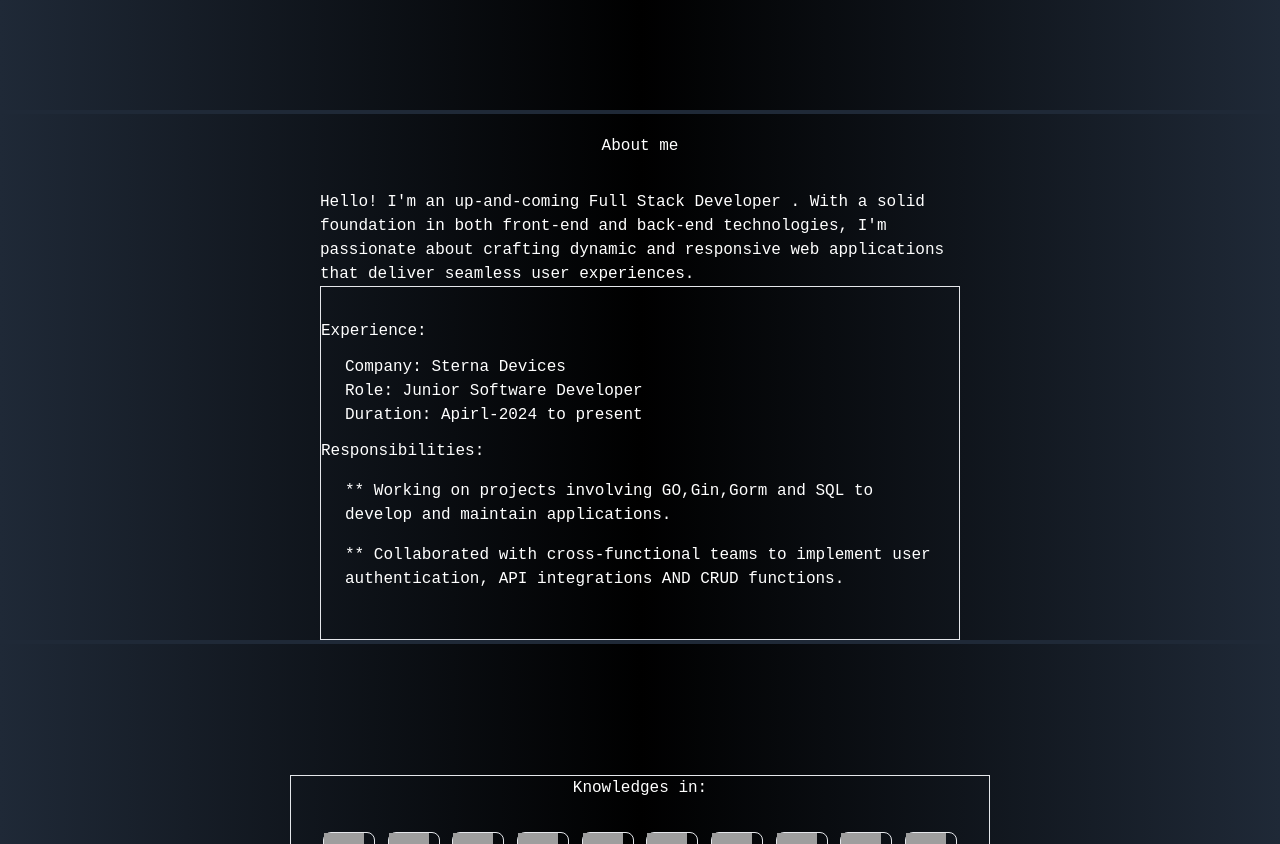
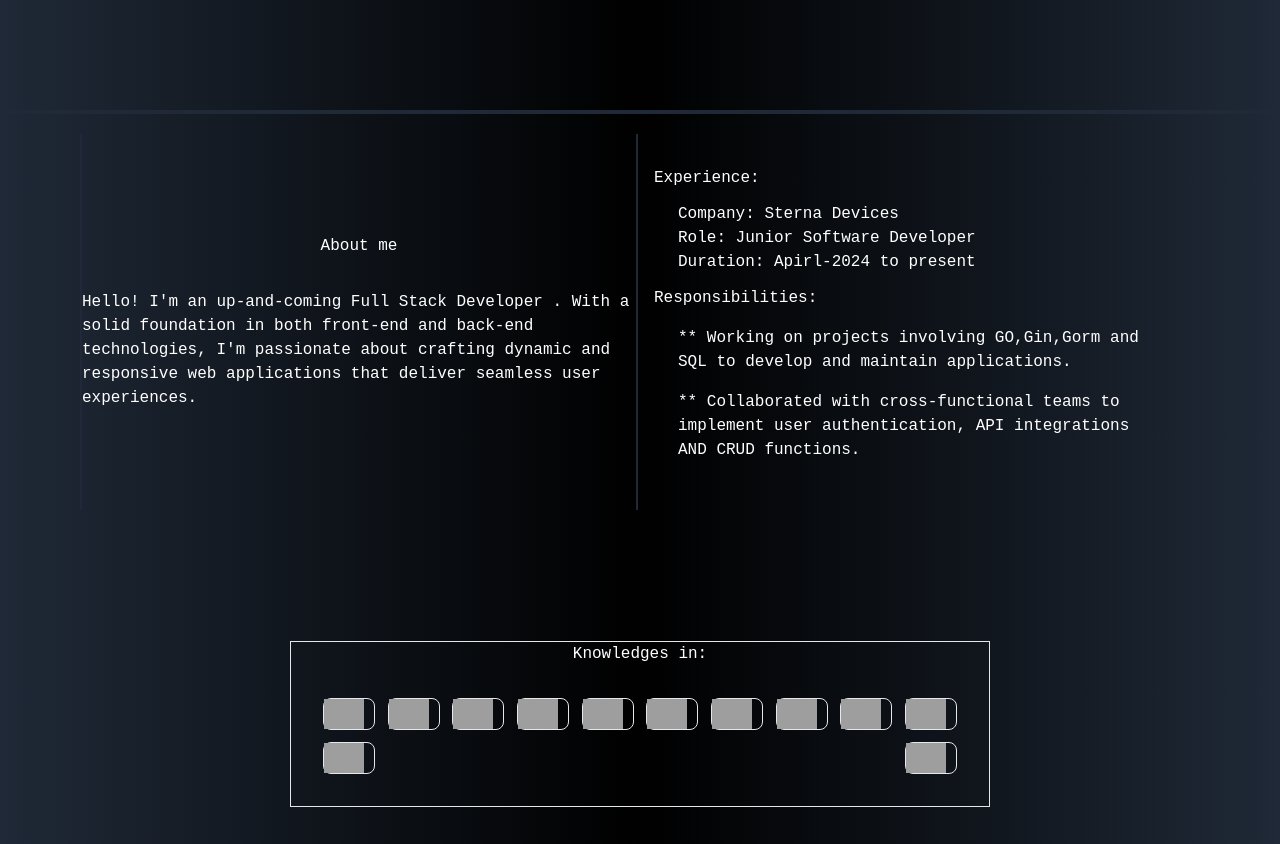
Before and after one commit to suresh-s0/portfolio2, a React (Vite) app: page / in a window 1280 px wide. Shown: the part 580-1424 px from the top of the page. Built offline with nearby package versions, Linux system fonts and the light colour scheme; grey boxes are pictures that could not be loaded.

Commit message:
designed about

```diff
--- a/src/components/about.jsx
+++ b/src/components/about.jsx
@@ -1,20 +1,23 @@
 function About() {
 
     return (
-         <div className="flex flex-col justify-center items-center mt-5  border-b-4 border-gray-800 ">
+        <div className="flex mt-5  border-r-4 border-gray-800 px-20">
+            <div className="border-x-2 border-gray-800 w-[50%] flex flex-col justify-center items-center">
+
                 <h1 className="text-white">About me</h1>
-            <div className="flex w-[50%] mt-8">
+                <div className="flex mt-8">
 
-                <h2 className="text-white">
+                    <h2 className="text-white text-wrap">
                         Hello! I'm an up-and-coming Full Stack Developer .
                         With a solid foundation in both front-end and back-end technologies, I'm passionate about crafting
                         dynamic and responsive web applications that deliver seamless user experiences.
                     </h2>
                 </div>
 
+            </div>
 
 
-            <div className="text-white flex flex-col w-[50%] justify-center border  py-8">
+            <div className="text-white flex flex-col  w-[50%] px-4 py-8">
                 <h1>Experience:</h1>
                 <div className="px-6 py-3">
                     <h2>Company: Sterna Devices</h2>
@@ -29,6 +32,7 @@ function About() {
 
                 </div>
             </div>
+
         </div>
     )
 }
```
Lines whose indentation alone changed are shown as unchanged.
